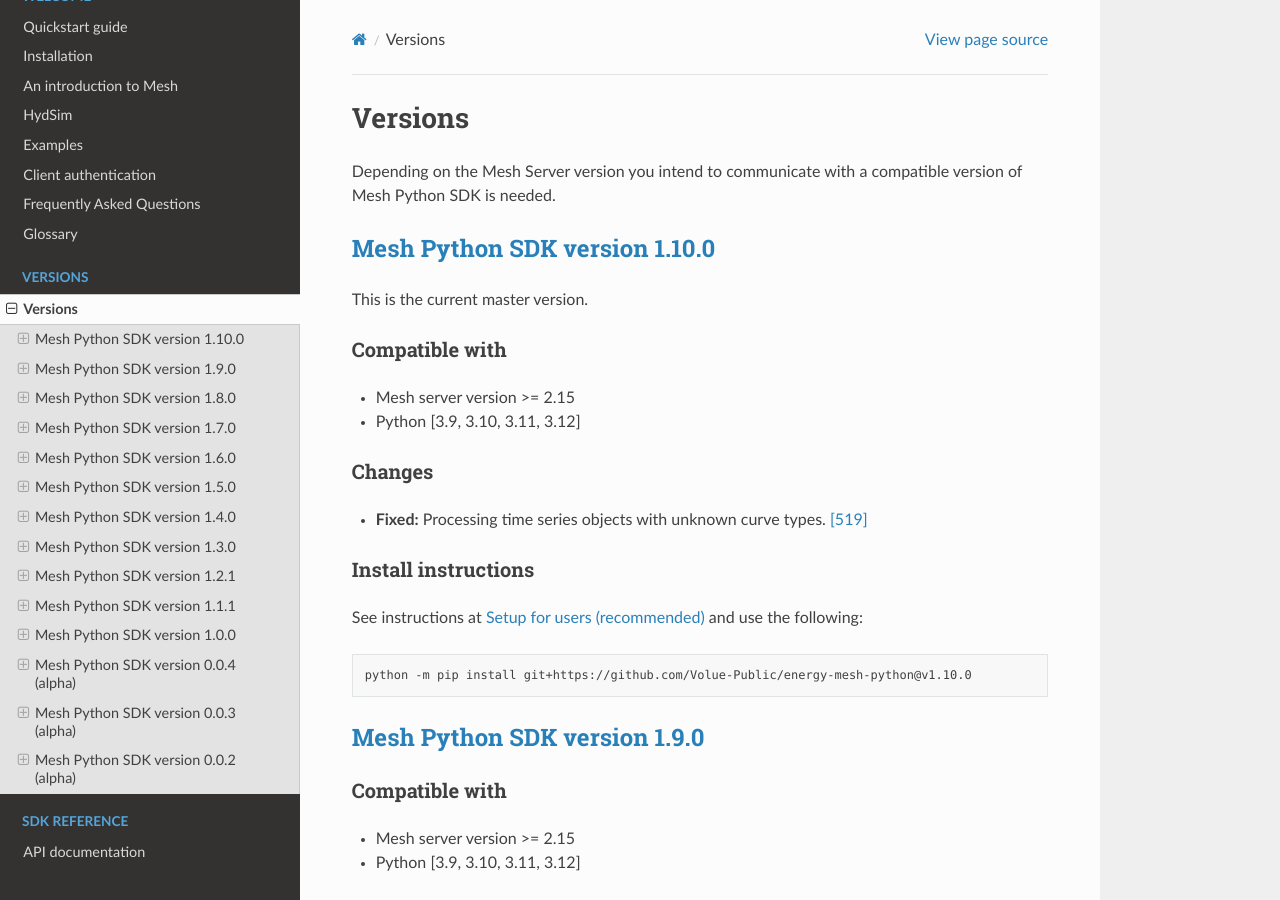
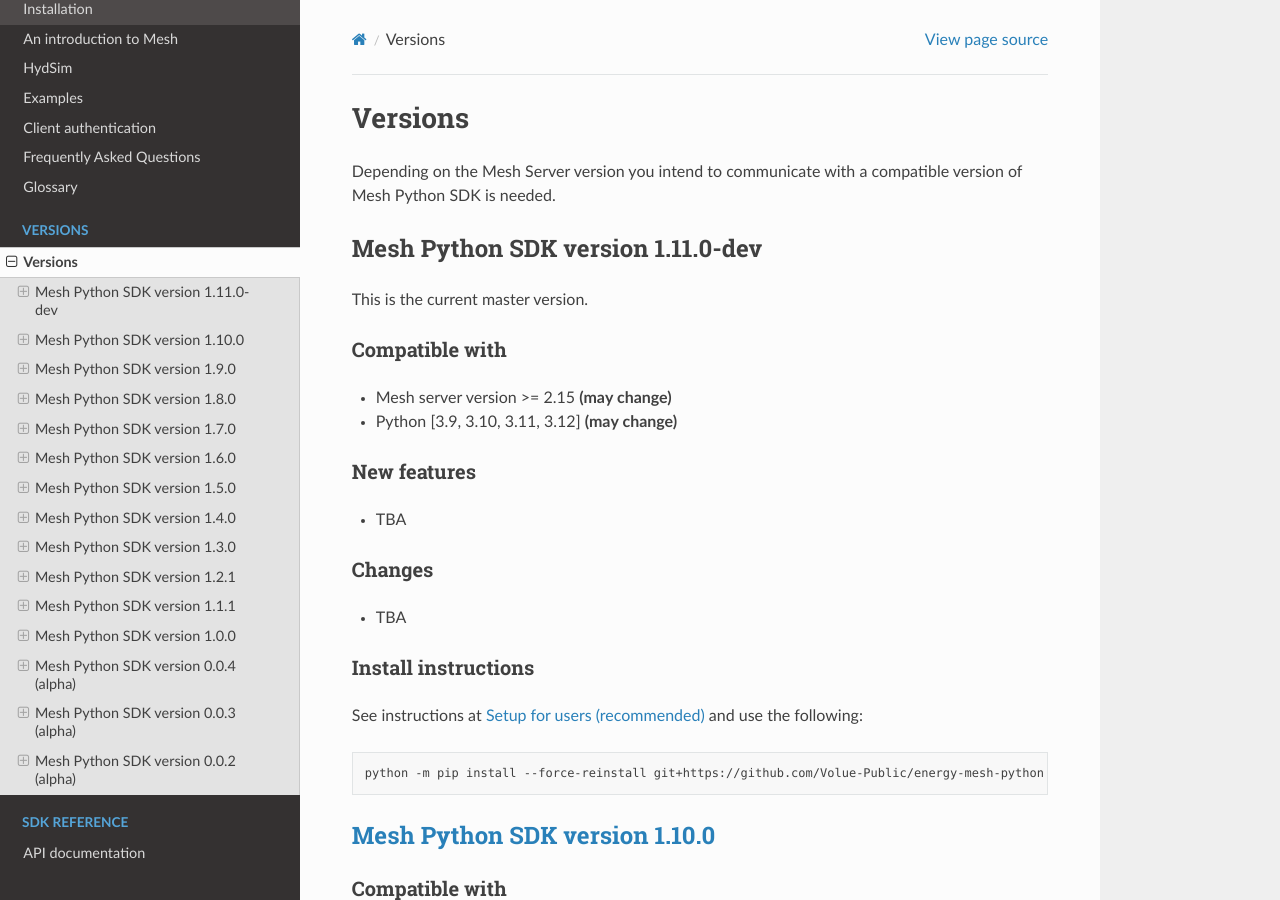
Before and after one commit to Volue-Public/energy-mesh-python, a Sphinx documentation site: the page built from docs/source/versions.rst, in a window 1280 px wide and 900 px high. Built offline with Sphinx 7.4.7 and the Read the Docs theme 3.1.0, drawn with Linux system fonts in a browser that asks for light colours.

```diff
--- a/docs/source/versions.rst
+++ b/docs/source/versions.rst
@@ -3,10 +3,39 @@ Versions
 
 Depending on the Mesh Server version you intend to communicate with a compatible version of Mesh Python SDK is needed.
 
+Mesh Python SDK version 1.11.0-dev
+**********************************
+
+This is the current master version.
+
+Compatible with
+~~~~~~~~~~~~~~~~~~
+
+- Mesh server version >= 2.15 **(may change)**
+- Python [3.9, 3.10, 3.11, 3.12] **(may change)**
+
+New features
+~~~~~~~~~~~~~~~~~~
+
+- TBA
+
+Changes
+~~~~~~~~~~~~~~~~~~
+
+- TBA
+
+Install instructions
+~~~~~~~~~~~~~~~~~~~~~~~~~~~~~~~~~~~~
+
+See instructions at :ref:`Setup for users` and use the following:
+
+.. code-block:: bash
+
+    python -m pip install --force-reinstall git+https://github.com/Volue-Public/energy-mesh-python
+
+
 `Mesh Python SDK version 1.10.0 <https://github.com/Volue-Public/energy-mesh-python/releases/tag/v1.10.0>`_
 ***********************************************************************************************************
-
-This is the current master version.
 
 Compatible with
 ~~~~~~~~~~~~~~~~~~
--- a/pyproject.toml
+++ b/pyproject.toml
@@ -1,6 +1,6 @@
 [tool.poetry]
 name = "volue.mesh"
-version = "1.10.0"
+version = "1.11.0-dev"
 description = ""
 license = "Proprietary"
 authors = ["Volue AS"]
```
